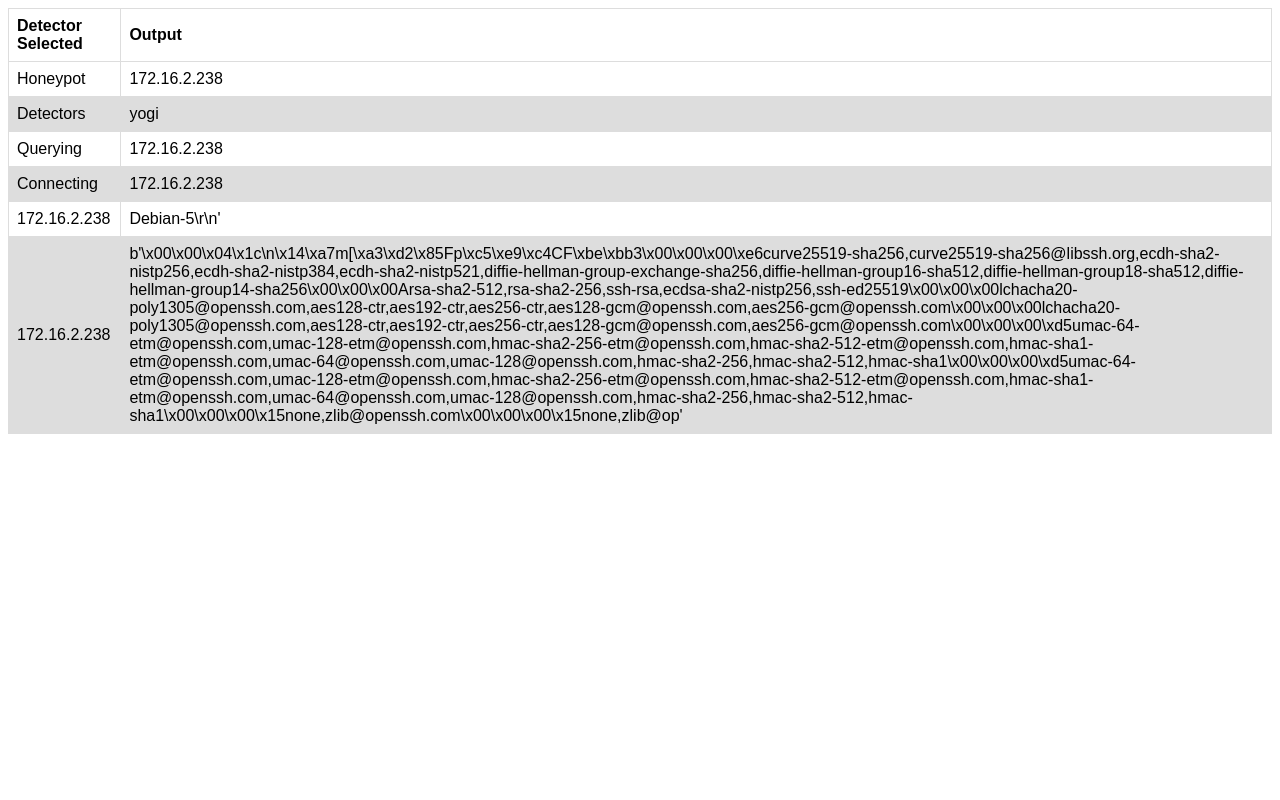
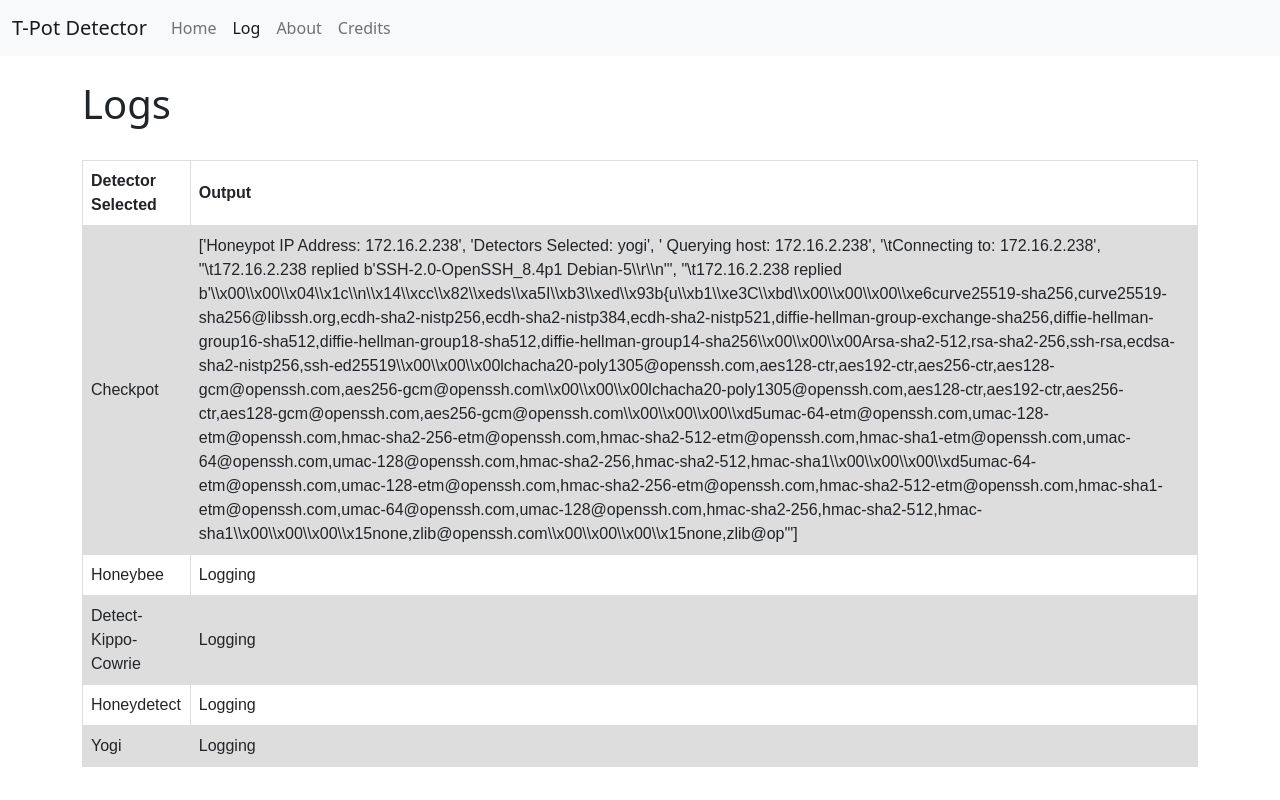
Before and after one commit to jeremyjevon/ICT3211-T-Pot-Detector, a Flask app: page /log in a window 1280 px wide. Run offline with Flask 2, Linux system fonts and the light colour scheme.

Commit message:
updated log page to read output file

```diff
--- a/main.py
+++ b/main.py
@@ -45,14 +45,20 @@ def index():
 
 @app.route('/log')
 def log():
-	# return render_template("log.html")
-	keys = ['detector', 'output']
-	log = []
-	with open('output.txt', 'r') as f:
-		for line in f:
-			row = line.split()
-			log.append(dict(zip(keys, [row[0], row[-1]])))
-	return render_template_string(TABLE_TEMPLATE, log=log)
+	logging = []
+	with open("output.txt", "r") as f:
+	    for line in f.readlines():
+	        logging.append(line.rstrip())
+	return render_template("log.html", logging=logging)
+
+
+	# keys = ['detector', 'output']
+	# log = []
+	# with open('output.txt', 'r') as f:
+	# 	for line in f:
+	# 		row = line.split()
+	# 		log.append(dict(zip(keys, [row[0], row[-1]])))
+	# return render_template_string(TABLE_TEMPLATE, log=log)
 
 @app.route('/about')
 def about():
--- a/output.txt
+++ b/output.txt
@@ -3,4 +3,4 @@ Detectors Selected: yogi
     Querying host: 172.16.2.238
 	Connecting to: 172.16.2.238
 	172.16.2.238 replied b'SSH-2.0-OpenSSH_8.4p1 Debian-5\r\n'
-	172.16.2.238 replied b'\x00\x00\x04\x1c\n\x14\xa7m[\xa3\xd2\x85Fp\xc5\xe9\xc4CF\xbe\xbb3\x00\x00\x00\xe6curve25519-sha256,curve25519-sha256@libssh.org,ecdh-sha2-nistp256,ecdh-sha2-nistp384,ecdh-sha2-nistp521,diffie-hellman-group-exchange-sha256,diffie-hellman-group16-sha512,diffie-hellman-group18-sha512,diffie-hellman-group14-sha256\x00\x00\x00Arsa-sha2-512,rsa-sha2-256,ssh-rsa,ecdsa-sha2-nistp256,ssh-ed25519\x00\x00\x00lchacha20-poly1305@openssh.com,aes128-ctr,aes192-ctr,aes256-ctr,aes128-gcm@openssh.com,aes256-gcm@openssh.com\x00\x00\x00lchacha20-poly1305@openssh.com,aes128-ctr,aes192-ctr,aes256-ctr,aes128-gcm@openssh.com,aes256-gcm@openssh.com\x00\x00\x00\xd5umac-64-etm@openssh.com,umac-128-etm@openssh.com,hmac-sha2-256-etm@openssh.com,hmac-sha2-512-etm@openssh.com,hmac-sha1-etm@openssh.com,umac-64@openssh.com,umac-128@openssh.com,hmac-sha2-256,hmac-sha2-512,hmac-sha1\x00\x00\x00\xd5umac-64-etm@openssh.com,umac-128-etm@openssh.com,hmac-sha2-256-etm@openssh.com,hmac-sha2-512-etm@openssh.com,hmac-sha1-etm@openssh.com,umac-64@openssh.com,umac-128@openssh.com,hmac-sha2-256,hmac-sha2-512,hmac-sha1\x00\x00\x00\x15none,zlib@openssh.com\x00\x00\x00\x15none,zlib@op'
+	172.16.2.238 replied b'\x00\x00\x04\x1c\n\x14\xcc\x82\xeds\xa5I\xb3\xed\x93b{u\xb1\xe3C\xbd\x00\x00\x00\xe6curve25519-sha256,curve25519-sha256@libssh.org,ecdh-sha2-nistp256,ecdh-sha2-nistp384,ecdh-sha2-nistp521,diffie-hellman-group-exchange-sha256,diffie-hellman-group16-sha512,diffie-hellman-group18-sha512,diffie-hellman-group14-sha256\x00\x00\x00Arsa-sha2-512,rsa-sha2-256,ssh-rsa,ecdsa-sha2-nistp256,ssh-ed25519\x00\x00\x00lchacha20-poly1305@openssh.com,aes128-ctr,aes192-ctr,aes256-ctr,aes128-gcm@openssh.com,aes256-gcm@openssh.com\x00\x00\x00lchacha20-poly1305@openssh.com,aes128-ctr,aes192-ctr,aes256-ctr,aes128-gcm@openssh.com,aes256-gcm@openssh.com\x00\x00\x00\xd5umac-64-etm@openssh.com,umac-128-etm@openssh.com,hmac-sha2-256-etm@openssh.com,hmac-sha2-512-etm@openssh.com,hmac-sha1-etm@openssh.com,umac-64@openssh.com,umac-128@openssh.com,hmac-sha2-256,hmac-sha2-512,hmac-sha1\x00\x00\x00\xd5umac-64-etm@openssh.com,umac-128-etm@openssh.com,hmac-sha2-256-etm@openssh.com,hmac-sha2-512-etm@openssh.com,hmac-sha1-etm@openssh.com,umac-64@openssh.com,umac-128@openssh.com,hmac-sha2-256,hmac-sha2-512,hmac-sha1\x00\x00\x00\x15none,zlib@openssh.com\x00\x00\x00\x15none,zlib@op'
--- a/templates/log.html
+++ b/templates/log.html
@@ -10,7 +10,7 @@
 
     <title>Honeypot Detectors</title>
 
-    <!-- <style>
+    <style>
 		table {
 		  font-family: arial, sans-serif;
 		  border-collapse: collapse;
@@ -26,7 +26,7 @@
 		tr:nth-child(even) {
 		  background-color: #dddddd;
 		}
-		</style> -->
+		</style>
 
   </head>
   <body>
@@ -59,7 +59,7 @@
 	<div class="container">
     	<h1>Logs</h1>
     	<br>
-    	<!-- <div class="table">
+    	<div class="table">
     		<table>
 				  <tr>
 				    <th>Detector Selected</th>
@@ -67,7 +67,7 @@
 				  </tr>
 				  <tr>
 				    <td>Checkpot</td>
-				    <td>Logging</td>
+				    <td>{{logging}}</td>
 				  </tr>
 				  <tr>
 				    <td>Honeybee</td>
@@ -86,7 +86,7 @@
 				    <td>Logging</td>
 				  </tr>
 				</table>
-			</div> -->
+			</div>
   </div>
 
     <!-- Optional JavaScript; choose one of the two! -->
```
